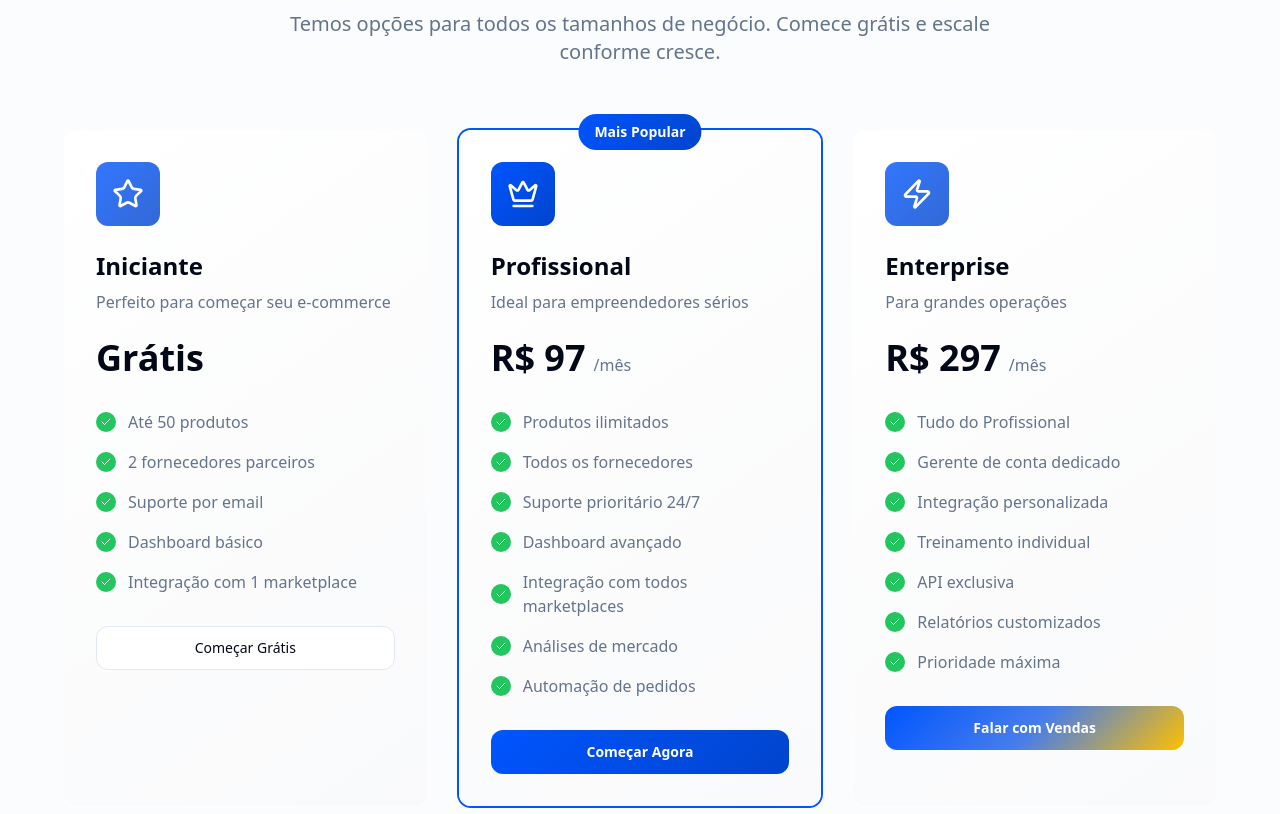
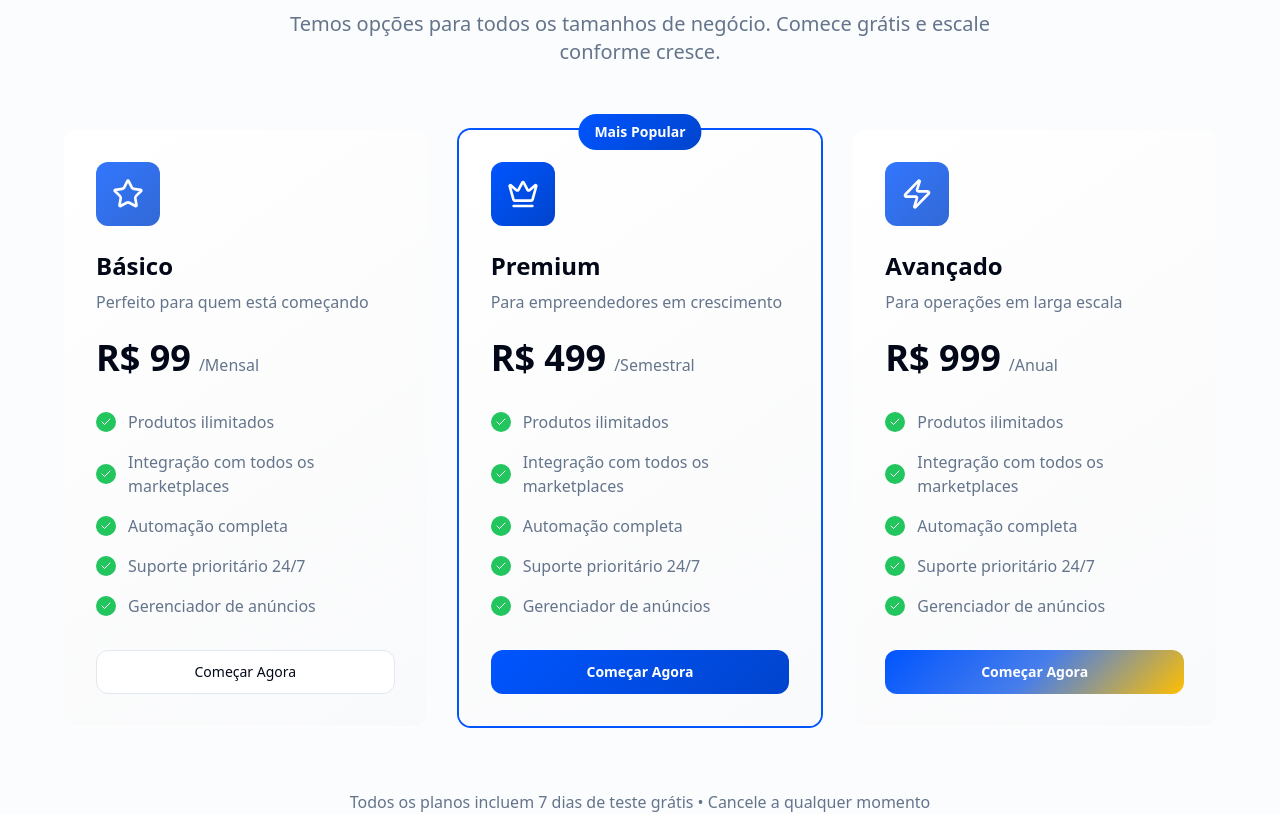
Before and after one commit to paulohenriquehto/variada-estrela-brilho-shop, a React (Vite) app: page / in a window 1280 px wide. Shown: the part 5060-5874 px from the top of the page. Built offline with nearby package versions, Linux system fonts and the light colour scheme.

Commit message:
Update pricing plans and contact.
Update pricing plans with real values.
Remove free plan.
Update contact number.
Correct Juliana Costa's profile picture.

```diff
--- a/src/components/Footer.tsx
+++ b/src/components/Footer.tsx
@@ -63,7 +63,7 @@ const Footer = () => {
               </div>
               <div className="flex items-center gap-3">
                 <Phone className="w-5 h-5 text-secondary" />
-                <span className="text-white/80">(11) 99999-9999</span>
+                <span className="text-white/80">(98) 9964-0226</span>
               </div>
               <div className="flex items-center gap-3">
                 <MapPin className="w-5 h-5 text-secondary" />
--- a/src/components/Pricing.tsx
+++ b/src/components/Pricing.tsx
@@ -5,57 +5,53 @@ import { Check, Star, Crown, Zap } from "lucide-react";
 const Pricing = () => {
   const plans = [
     {
-      name: "Iniciante",
-      price: "Grátis",
-      period: "",
-      description: "Perfeito para começar seu e-commerce",
+      name: "Básico",
+      price: "R$ 99",
+      period: "/Mensal",
+      description: "Perfeito para quem está começando",
       icon: Star,
       features: [
-        "Até 50 produtos",
-        "2 fornecedores parceiros",
-        "Suporte por email",
-        "Dashboard básico",
-        "Integração com 1 marketplace"
+        "Produtos ilimitados",
+        "Integração com todos os marketplaces",
+        "Automação completa",
+        "Suporte prioritário 24/7",
+        "Gerenciador de anúncios"
       ],
-      buttonText: "Começar Grátis",
+      buttonText: "Começar Agora",
       buttonVariant: "outline" as const,
       popular: false
     },
     {
-      name: "Profissional",
-      price: "R$ 97",
-      period: "/mês",
-      description: "Ideal para empreendedores sérios",
+      name: "Premium",
+      price: "R$ 499",
+      period: "/Semestral",
+      description: "Para empreendedores em crescimento",
       icon: Crown,
       features: [
         "Produtos ilimitados",
-        "Todos os fornecedores",
+        "Integração com todos os marketplaces",
+        "Automação completa",
         "Suporte prioritário 24/7",
-        "Dashboard avançado",
-        "Integração com todos marketplaces",
-        "Análises de mercado",
-        "Automação de pedidos"
+        "Gerenciador de anúncios"
       ],
       buttonText: "Começar Agora",
       buttonVariant: "hero" as const,
       popular: true
     },
     {
-      name: "Enterprise",
-      price: "R$ 297",
-      period: "/mês",
-      description: "Para grandes operações",
+      name: "Avançado",
+      price: "R$ 999",
+      period: "/Anual",
+      description: "Para operações em larga escala",
       icon: Zap,
       features: [
-        "Tudo do Profissional",
-        "Gerente de conta dedicado",
-        "Integração personalizada",
-        "Treinamento individual",
-        "API exclusiva",
-        "Relatórios customizados",
-        "Prioridade máxima"
+        "Produtos ilimitados",
+        "Integração com todos os marketplaces",
+        "Automação completa",
+        "Suporte prioritário 24/7",
+        "Gerenciador de anúncios"
       ],
-      buttonText: "Falar com Vendas",
+      buttonText: "Começar Agora",
       buttonVariant: "gradient" as const,
       popular: false
     }
--- a/src/components/Testimonials.tsx
+++ b/src/components/Testimonials.tsx
@@ -13,7 +13,7 @@ const Testimonials = () => {
     {
       name: "Juliana Costa",
       role: "Lojista Online",
-      image: "https://images.unsplash.com/photo-1494790108755-2616b612b786?w=100&h=100&fit=crop&crop=face",
+      image: "https://images.unsplash.com/photo-1580489944761-15a19d654956?w=100&h=100&fit=crop&crop=face",
       content: "Finalmente encontrei uma solução completa para meu e-commerce. Os fornecedores são confiáveis e a integração com os marketplaces é perfeita.",
       rating: 5
     },
```
